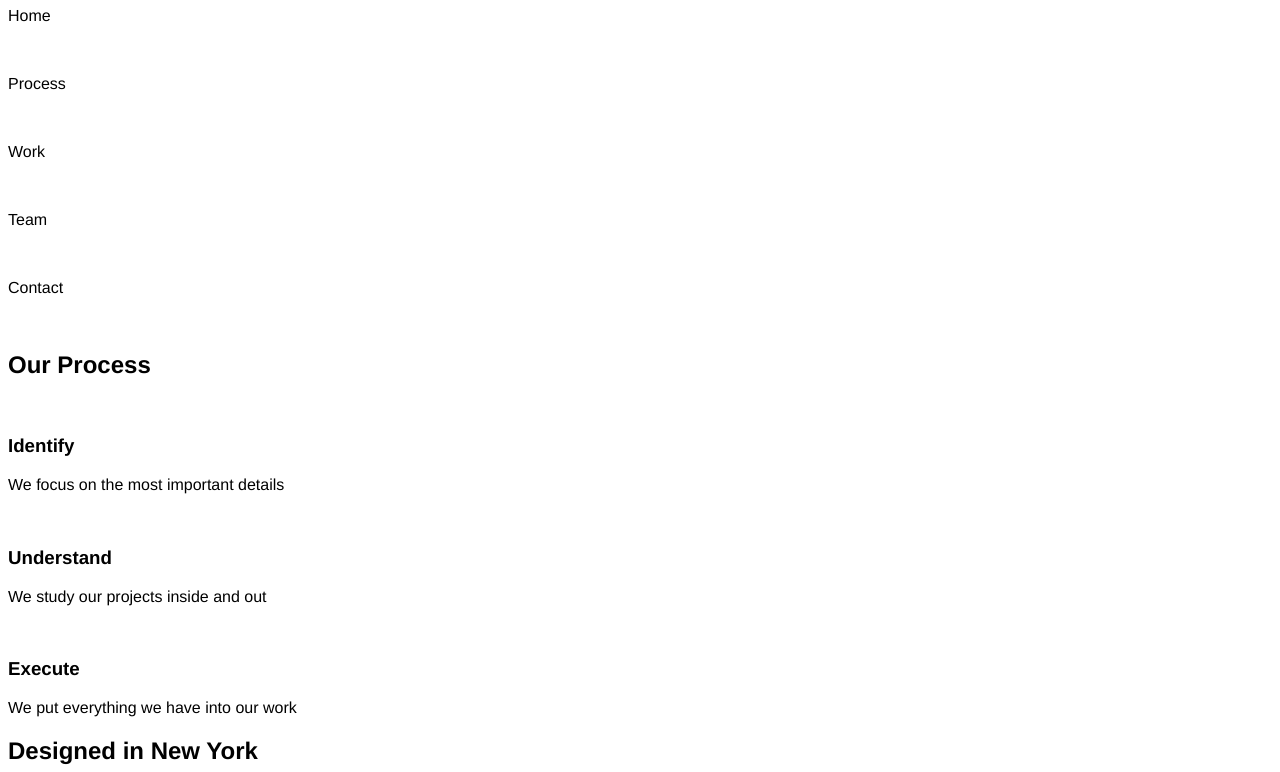
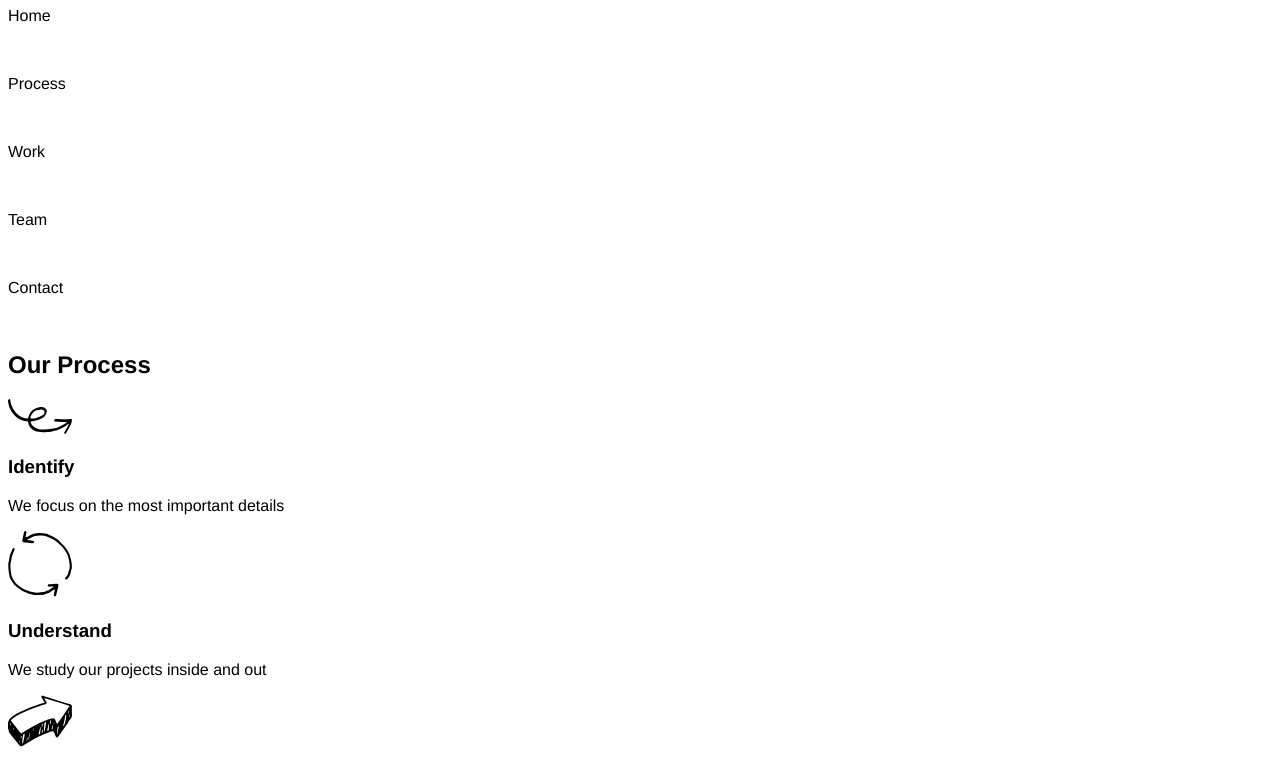
Before and after one commit to michaelsmith101/broadway, a plain HTML site: page index.html in a window 1280 px wide. Shown: the part 73-845 px from the top of the page. Drawn offline with Linux system fonts and the light colour scheme.

Commit message:
Added Images

```diff
--- a/index.html
+++ b/index.html
@@ -20,13 +20,13 @@
 <!--Process-->
     <div id="process">
       <h2>Our Process</h2>
-      <img/>
+      <img src="./resources/images/identify.svg"/>
       <h3>Identify</h3>
       <p>We focus on the most important details</p>
-      <img/>
+      <img src="./resources/images/understand.svg"/>
       <h3>Understand</h3>
       <p>We study our projects inside and out</p>
-      <img/>
+      <img src="./resources/images/execute.svg"/>
       <h3>Execute</h3>
       <p>We put everything we have into our work</p>
     </div>
--- a/resources/css/style.css
+++ b/resources/css/style.css
@@ -1,3 +1,7 @@
 body {
   font-family: Helvetica
 }
+h1,
+#design {
+  background-image: url('../../resources/images/the-flatiron-building.png')
+}
```
Also changed, not shown: resources/images/execute.svg (added), resources/images/identify.svg (added), resources/images/the-flatiron-building.png (added), resources/images/understand.svg (added).
